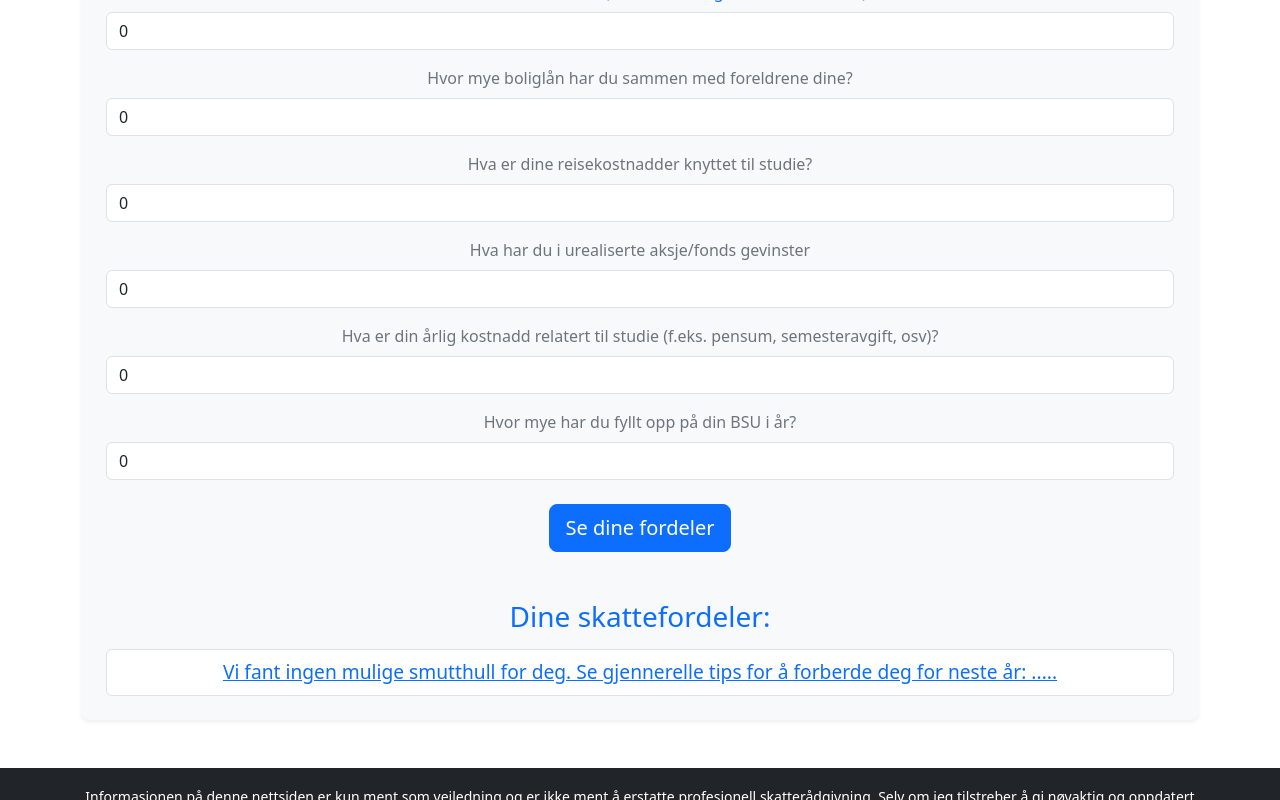
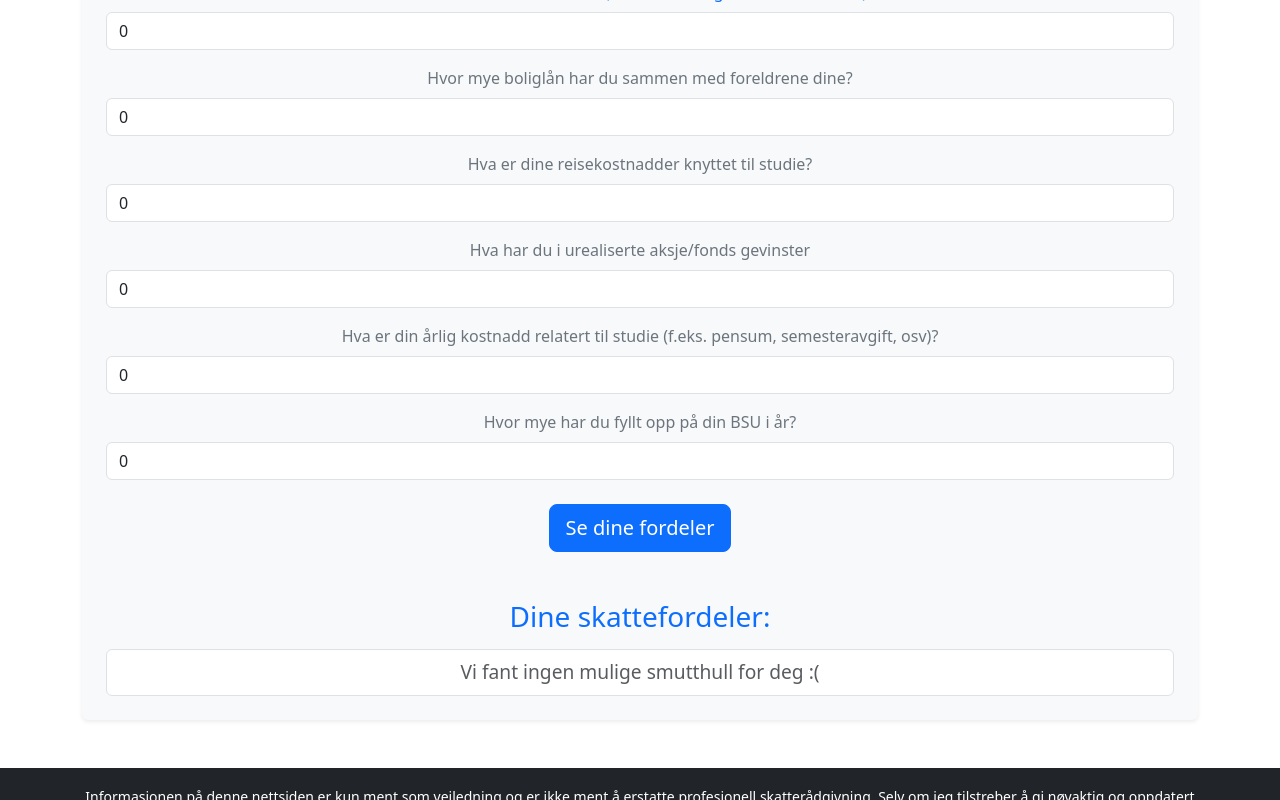
Before and after one commit to ELmustasje/StudentSkatt, a React (Create React App) app: page /guide in a window 1280 px wide. Both pictures are taken after a click on the button "Se dine fordeler". Shown: the part 303-1103 px from the top of the page. Built offline with nearby package versions, Linux system fonts and the light colour scheme.

Commit message:
small changes

```diff
--- a/src/assets/Pages/Guide.tsx
+++ b/src/assets/Pages/Guide.tsx
@@ -117,10 +117,17 @@ const Guide: React.FC = () => {
       );
 
     }
+    // if (userBenefits.length === 0) {
+    //   userBenefits.push(
+    //     <a href="/generelle-tips" target="_blank" rel="noopener noreferrer">
+    //       Vi fant ingen mulige smutthull for deg. Se gjennerelle tips for å forberde deg for neste år: .....
+    //     </a>
+    //   );
+    // }
     if (userBenefits.length === 0) {
       userBenefits.push(
-        <a href="/generelle-tips" target="_blank" rel="noopener noreferrer">
-          Vi fant ingen mulige smutthull for deg. Se gjennerelle tips for å forberde deg for neste år: .....
+        <a >
+          Vi fant ingen mulige smutthull for deg :(
         </a>
       );
     }
```
Also changed, not shown: src/todo.txt.
